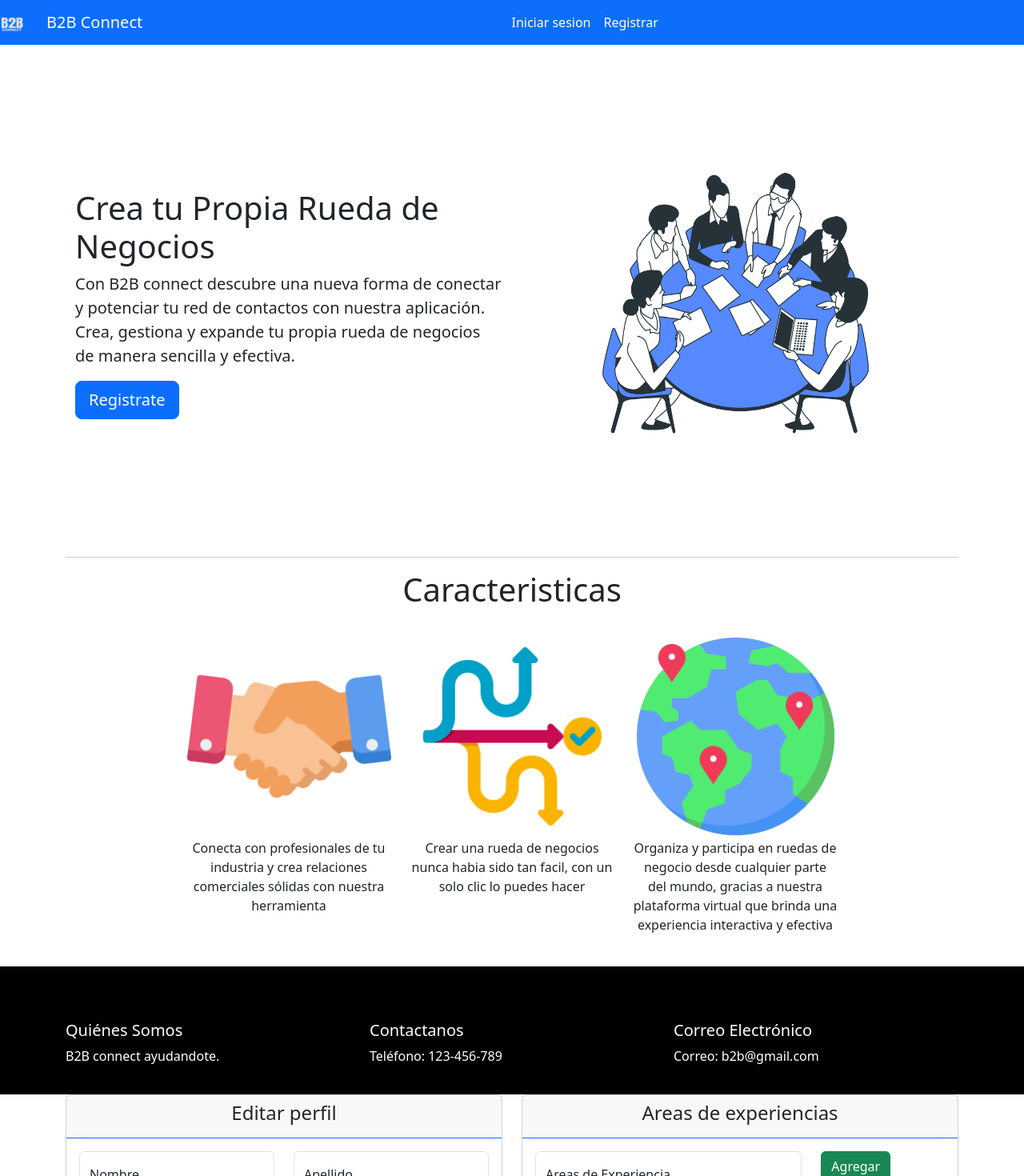
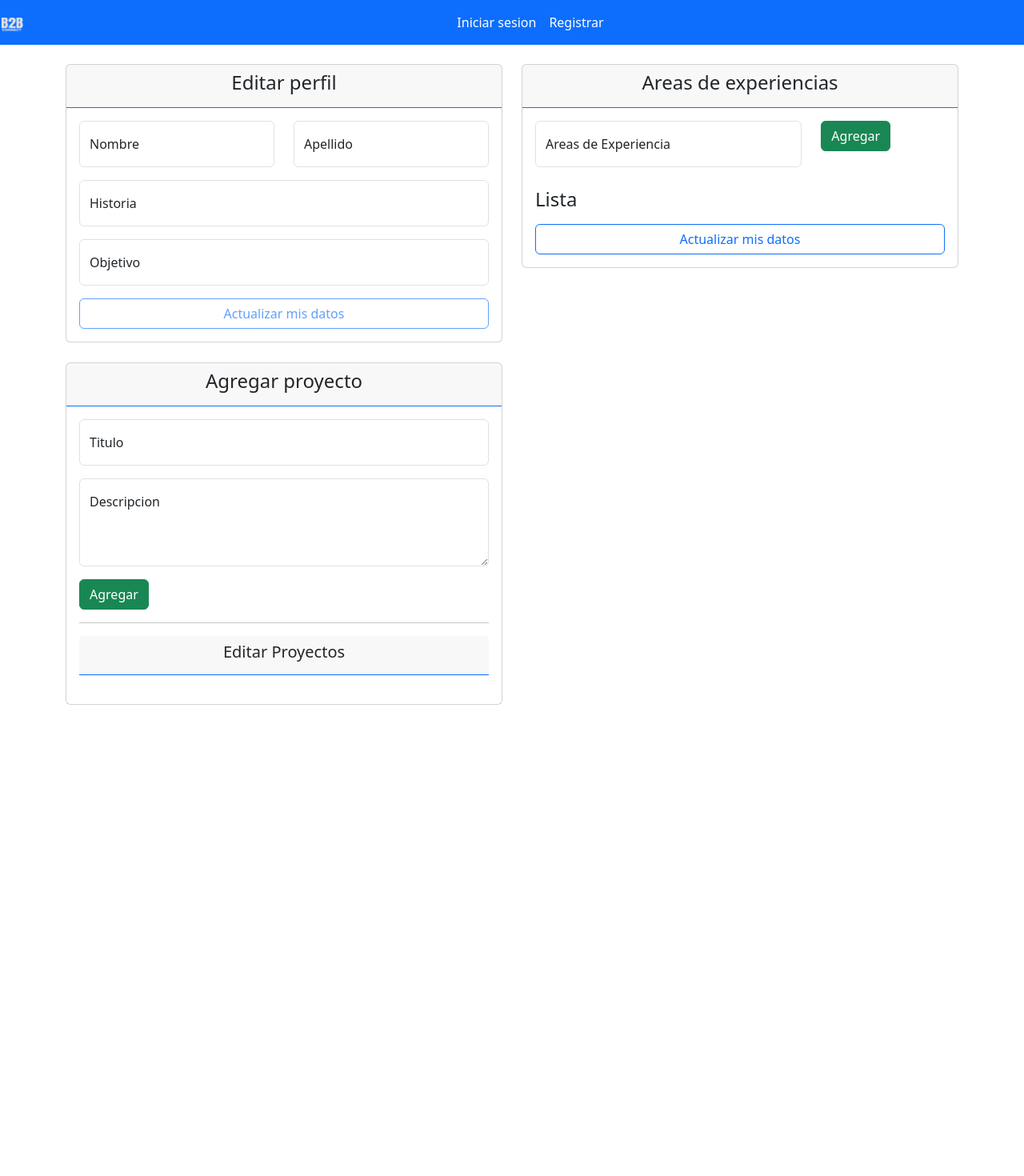
Before and after one commit to javi-diaz47/b2b-connect, an Angular app: page /account/edit in a window 1280 px wide. Shown: the top 1470 px of the page at 80% size. After the commit the page ends 881 px from the top, so only its background shows below. Built offline with nearby package versions, Linux system fonts and the light colour scheme.

Commit message:
feat: create a home page

```diff
--- a/src/app/app-routing.module.ts
+++ b/src/app/app-routing.module.ts
@@ -6,8 +6,10 @@ import { UserComponent } from './pages/account/user/user.component';
 import { EditComponent } from './pages/account/edit/edit.component';
 import { MyRoundsComponent } from './pages/rounds/my-rounds/my-rounds.component';
 import { CreateRoundsComponent } from './pages/rounds/create-rounds/create-rounds.component';
+import { HomeComponent } from './pages/home/home.component';
 
 const routes: Routes = [
+  { path: '', component: HomeComponent },
   {
     path: 'login',
     component: LoginComponent,
--- a/src/app/app.component.html
+++ b/src/app/app.component.html
@@ -1,12 +1,15 @@
 <!DOCTYPE html>
 <html lang="en">
-
   <head>
     <meta charset="UTF-8" />
     <meta name="viewport" content="width=device-width, initial-scale=1.0" />
     <title>Document</title>
-  <link href="https://cdn.jsdelivr.net/npm/bootstrap@5.3.2/dist/css/bootstrap.min.css" rel="stylesheet"
-    integrity="sha384-T3c6CoIi6uLrA9TneNEoa7RxnatzjcDSCmG1MXxSR1GAsXEV/Dwwykc2MPK8M2HN" crossorigin="anonymous" />
+    <link
+      href="https://cdn.jsdelivr.net/npm/bootstrap@5.3.2/dist/css/bootstrap.min.css"
+      rel="stylesheet"
+      integrity="sha384-T3c6CoIi6uLrA9TneNEoa7RxnatzjcDSCmG1MXxSR1GAsXEV/Dwwykc2MPK8M2HN"
+      crossorigin="anonymous"
+    />
   </head>
 
   <body>
@@ -39,86 +42,11 @@
     </div>
   </nav> -->
 
-  <div class="container">
-    <div class="container h-25">
-      <div class="row">
-        <div class="col d-flex align-items-center">
-          <div>
-            <h1 class="fs-1">Crea tu Propia Rueda de Negocios</h1>
-            <p class="fs-5">Con B2B connect descubre una nueva forma de conectar y potenciar tu red de contactos con
-              nuestra aplicación. Crea, gestiona y expande tu propia rueda de negocios de manera sencilla y efectiva.
-            </p>
-            <button type="button" class="btn btn-primary btn-lg">Registrate</button>
-          </div>
-
-        </div>
-
-
-        <div class="col">
-          <img class="img-fluid" style="height: 600px;" src="../assets/img/Meeting-bro.png" alt="">
-        </div>
-      </div>
-
-    </div>
-
-    <hr class="hr" />
-    <div class="container">
-      <div class="row text-center">
-        <h1>Caracteristicas</h1>
-      </div>
-      <div class="row justify-content-center text-center">
-        <div class="col-3 py-4">
-          <div class="row">
-            <img src="../assets/img/handshake.png" alt="">
-          </div>
-          <div class="row">
-            <p>Conecta con profesionales de tu industria y crea relaciones comerciales sólidas con nuestra herramienta
-            </p>
-          </div>
-        </div>
-        <div class="col-3 py-4">
-          <div class="row">
-            <img src="../assets/img/simplicity.png" alt="">
-          </div>
-          <div class="row">
-            <p>Crear una rueda de negocios nunca habia sido tan facil, con un solo clic lo puedes hacer</p>
-          </div>
-        </div>
-        <div class="col-3 py-4">
-          <div class="row">
-            <img src="../assets/img/pin.png" alt="">
-          </div>
-          <div class="row">
-            <p>Organiza y participa en ruedas de negocio desde cualquier parte del mundo, gracias a nuestra plataforma
-              virtual que brinda una experiencia interactiva y efectiva</p>
-          </div>
-        </div>
-      </div>
-    </div>
-
-  </div>
-  <footer style="background-color: black; padding: 20px 0;">
-    <div class=" container mt-5 text-white">
-      <div class="row">
-        <div class="col-md-4">
-          <h5>Quiénes Somos</h5>
-          <p>B2B connect ayudandote.</p>
-        </div>
-        <div class="col-md-4">
-          <h5>Contactanos</h5>
-          <p>Teléfono: 123-456-789</p>
-        </div>
-        <div class="col-md-4">
-          <h5>Correo Electrónico</h5>
-          <p>Correo: b2b@gmail.com</p>
-        </div>
-      </div>
-    </div>
-  </footer>
     <router-outlet></router-outlet>
-  <script src="https://cdn.jsdelivr.net/npm/bootstrap@5.3.2/dist/js/bootstrap.bundle.min.js"
+    <script
+      src="https://cdn.jsdelivr.net/npm/bootstrap@5.3.2/dist/js/bootstrap.bundle.min.js"
       integrity="sha384-C6RzsynM9kWDrMNeT87bh95OGNyZPhcTNXj1NW7RuBCsyN/o0jlpcV8Qyq46cDfL"
-    crossorigin="anonymous"></script>
+      crossorigin="anonymous"
+    ></script>
   </body>
-
 </html>
--- a/src/app/app.module.ts
+++ b/src/app/app.module.ts
@@ -11,6 +11,7 @@ import { NavbarModule } from './shared/navbar/navbar.module';
 import { EditComponent } from './pages/account/edit/edit.component';
 import { CreateRoundsComponent } from './pages/rounds/create-rounds/create-rounds.component';
 import { MyRoundsComponent } from './pages/rounds/my-rounds/my-rounds.component';
+import { HomeComponent } from './pages/home/home.component';
 
 @NgModule({
   declarations: [
@@ -21,6 +22,7 @@ import { MyRoundsComponent } from './pages/rounds/my-rounds/my-rounds.component'
     EditComponent,
     CreateRoundsComponent,
     MyRoundsComponent,
+    HomeComponent,
   ],
   imports: [
     BrowserModule,
--- /dev/null
+++ b/src/app/pages/home/home.component.html
@@ -0,0 +1,89 @@
+<div class="container">
+  <div class="container h-25">
+    <div class="row">
+      <div class="col d-flex align-items-center">
+        <div>
+          <h1 class="fs-1">Crea tu Propia Rueda de Negocios</h1>
+          <p class="fs-5">
+            Con B2B connect descubre una nueva forma de conectar y potenciar tu
+            red de contactos con nuestra aplicación. Crea, gestiona y expande tu
+            propia rueda de negocios de manera sencilla y efectiva.
+          </p>
+          <button type="button" class="btn btn-primary btn-lg">
+            Registrate
+          </button>
+        </div>
+      </div>
+
+      <div class="col">
+        <img
+          class="img-fluid"
+          style="height: 600px"
+          src="../assets/img/Meeting-bro.png"
+          alt=""
+        />
+      </div>
+    </div>
+  </div>
+
+  <hr class="hr" />
+  <div class="container">
+    <div class="row text-center">
+      <h1>Caracteristicas</h1>
+    </div>
+    <div class="row justify-content-center text-center">
+      <div class="col-3 py-4">
+        <div class="row">
+          <img src="../assets/img/handshake.png" alt="" />
+        </div>
+        <div class="row">
+          <p>
+            Conecta con profesionales de tu industria y crea relaciones
+            comerciales sólidas con nuestra herramienta
+          </p>
+        </div>
+      </div>
+      <div class="col-3 py-4">
+        <div class="row">
+          <img src="../assets/img/simplicity.png" alt="" />
+        </div>
+        <div class="row">
+          <p>
+            Crear una rueda de negocios nunca habia sido tan facil, con un solo
+            clic lo puedes hacer
+          </p>
+        </div>
+      </div>
+      <div class="col-3 py-4">
+        <div class="row">
+          <img src="../assets/img/pin.png" alt="" />
+        </div>
+        <div class="row">
+          <p>
+            Organiza y participa en ruedas de negocio desde cualquier parte del
+            mundo, gracias a nuestra plataforma virtual que brinda una
+            experiencia interactiva y efectiva
+          </p>
+        </div>
+      </div>
+    </div>
+  </div>
+</div>
+<footer style="background-color: black; padding: 20px 0">
+  <div class="container mt-5 text-white">
+    <div class="row">
+      <div class="col-md-4">
+        <h5>Quiénes Somos</h5>
+        <p>B2B connect ayudandote.</p>
+      </div>
+      <div class="col-md-4">
+        <h5>Contactanos</h5>
+        <p>Teléfono: 123-456-789</p>
+      </div>
+      <div class="col-md-4">
+        <h5>Correo Electrónico</h5>
+        <p>Correo: b2b@gmail.com</p>
+      </div>
+    </div>
+  </div>
+</footer>
--- a/src/app/shared/navbar/navbar.component.html
+++ b/src/app/shared/navbar/navbar.component.html
@@ -1,16 +1,13 @@
 <nav class="navbar navbar-expand-lg navbar-dark bg-primary mb-4 d-flex">
-  <a class="navbar-brand" href="#">
-    <img src="../../../assets/img/B2B Logo.png" alt="Bootstrap" width="30" height="24">
+  <a class="navbar-brand" href="#" routerLink="">
+    <img
+      src="../../../assets/img/B2B Logo.png"
+      alt="Bootstrap"
+      width="30"
+      height="24"
+    />
   </a>
   <div class="container-fluid col">
-    <a
-      aria-current="page"
-      routerLink="login"
-      class="navbar-brand font-weight-bold"
-      href="login"
-    >
-      B2B Connect
-    </a>
     <button
       class="navbar-toggler"
       type="button"
```
Also changed, not shown: src/app/pages/home/home.component.ts (added, +10 -0 lines), src/app/pages/home/home.component.scss (added), 1 other file (tests, documents, lock files or other folders). Lines whose indentation alone changed are shown as unchanged.
